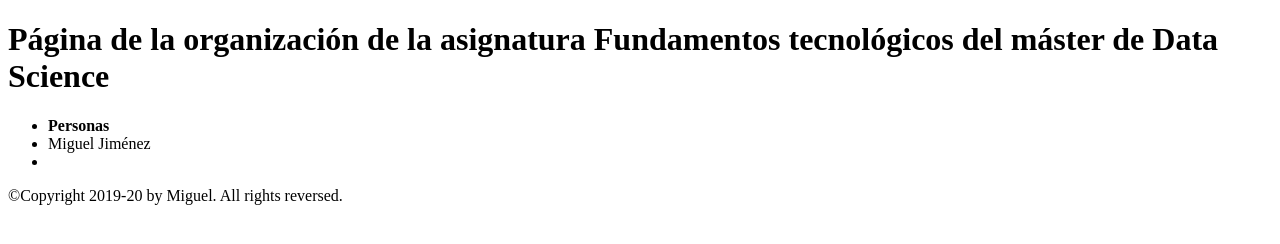
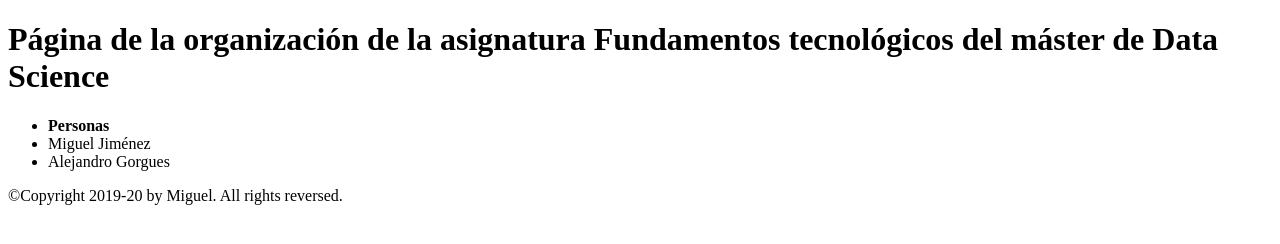
Before and after one commit to masteruah-tunombredeusuariodegithub01/web-1, a plain HTML site: page index.html in a window 1280 px wide. Drawn offline with Linux system fonts and the light colour scheme.

Commit message:
Update index.html

```diff
--- a/index.html
+++ b/index.html
@@ -15,7 +15,7 @@
       <ul>
         <li><b>Personas</b></li>
         <li>Miguel Jiménez</li>
-        <li></li>
+        <li>Alejandro Gorgues</li>
       </ul>
 
     <footer>
```
